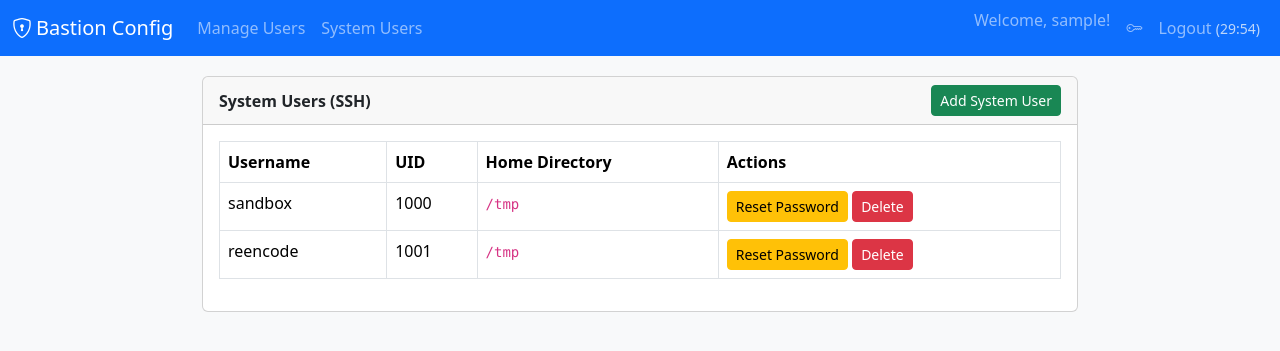
After one commit to djlactose/Bastion, a Flask app: page /system-users in a window 1280 px wide. The commit adds this page. Shown: the top 351 px of the page. Run offline with Flask 3, Linux system fonts and the light colour scheme; a user stored in the database is signed in; tables that the repository leaves empty hold one stand-in row (values such as "Sample post"); parts of the project's set-up code (start-up, migrations or seed data) failed here and were passed over; some libraries are stand-ins or nearby versions.

Commit message:
Major feature and security overhaul: system user management, hardening, and deployment improvements
- Add SSH system user management via web UI (create with 2FA QR code, delete, reset password)
- Add rate limiting on login (5 attempts/min) via flask-limiter
- Add password complexity enforcement (12+ chars, upper/lower/digit/special)
- Add audit logging to /var/log/bastion/audit.log (all admin actions)
- Move SQLite DB to persistent volume (/root/bastion/) with auto-migration
- Add JSON config alongside legacy .conf for structured access
- Add HTTPS/TLS support via nginx reverse proxy (conditional on cert presence)
- Add configurable Gunicorn workers via GUNICORN_WORKERS env var
- Improve Docker health check to verify both SSH and web UI
- Add web DB to backup/restore scripts
- Add ProxyFix middleware and secure cookie settings

Co-Authored-By: Claude Opus 4.6 <noreply@anthropic.com>

```diff
--- a/web/app.py
+++ b/web/app.py
@@ -3,9 +3,16 @@ from flask import Flask, request, render_template, redirect, url_for, flash, jso
 from flask_sqlalchemy import SQLAlchemy
 from flask_login import LoginManager, UserMixin, login_user, login_required, logout_user, current_user
 from flask_wtf.csrf import CSRFProtect
+from flask_limiter import Limiter
+from flask_limiter.util import get_remote_address
 from werkzeug.security import generate_password_hash, check_password_hash
+from werkzeug.middleware.proxy_fix import ProxyFix
 import os
 import re
+import json
+import subprocess
+import logging
+from logging.handlers import RotatingFileHandler
 
 app = Flask(__name__)
 
@@ -21,7 +28,15 @@ else:
         f.write(generated_key)
     app.config['SECRET_KEY'] = generated_key
 
-app.config['SQLALCHEMY_DATABASE_URI'] = 'sqlite:///users.db'
+# Database: use persistent volume, auto-migrate from old location
+new_db_path = '/root/bastion/users.db'
+old_db_path = os.path.join(app.instance_path, 'users.db')
+if os.path.exists(old_db_path) and not os.path.exists(new_db_path):
+    import shutil
+    os.makedirs(os.path.dirname(new_db_path), exist_ok=True)
+    shutil.copy2(old_db_path, new_db_path)
+
+app.config['SQLALCHEMY_DATABASE_URI'] = 'sqlite:////root/bastion/users.db'
 app.config['PERMANENT_SESSION_LIFETIME'] = 1800  # 30 minute session timeout
 db = SQLAlchemy(app)
 login_manager = LoginManager(app)
@@ -29,6 +44,43 @@ login_manager.login_view = 'login'
 
 # Fix #3: CSRF protection
 csrf = CSRFProtect(app)
+
+# ProxyFix for nginx reverse proxy (safe no-op without nginx)
+app.wsgi_app = ProxyFix(app.wsgi_app, x_for=1, x_proto=1, x_host=1, x_prefix=1)
+
+# Secure cookie settings
+app.config['SESSION_COOKIE_HTTPONLY'] = True
+app.config['SESSION_COOKIE_SAMESITE'] = 'Lax'
+
+# Rate limiting
+limiter = Limiter(
+    get_remote_address,
+    app=app,
+    default_limits=["200 per day", "50 per hour"],
+    storage_uri="memory://",
+)
+
+# Audit logging
+audit_log_dir = '/var/log/bastion'
+os.makedirs(audit_log_dir, exist_ok=True)
+audit_logger = logging.getLogger('bastion.audit')
+audit_logger.setLevel(logging.INFO)
+audit_handler = RotatingFileHandler(
+    os.path.join(audit_log_dir, 'audit.log'),
+    maxBytes=5 * 1024 * 1024,
+    backupCount=5
+)
+audit_handler.setFormatter(logging.Formatter(
+    '%(asctime)s | %(message)s',
+    datefmt='%Y-%m-%d %H:%M:%S'
+))
+audit_logger.addHandler(audit_handler)
+
+def audit_log(action, details=''):
+    """Log an admin action with the current user context."""
+    user = current_user.username if current_user.is_authenticated else 'anonymous'
+    ip = request.remote_addr or 'unknown'
+    audit_logger.info(f'user={user} ip={ip} action={action} {details}'.strip())
 
 # User model
 class User(UserMixin, db.Model):
@@ -41,8 +93,9 @@ class User(UserMixin, db.Model):
 def load_user(user_id):
     return User.query.get(int(user_id))
 
-# Configuration file path
+# Configuration file paths
 config_file = '/etc/bastion/servers.conf'
+config_file_json = '/etc/bastion/servers.json'
 
 # Fix #4: Input sanitization for shell-safe values
 def sanitize_shell_input(value):
@@ -60,6 +113,24 @@ def validate_ip_or_hostname(value):
 def validate_port(value):
     """Validate that value is a numeric port."""
     return value.isdigit() and 1 <= int(value) <= 65535
+
+def validate_password(password):
+    """Enforce password complexity requirements."""
+    if len(password) < 12:
+        return False, 'Password must be at least 12 characters long.'
+    if not re.search(r'[A-Z]', password):
+        return False, 'Password must contain at least one uppercase letter.'
+    if not re.search(r'[a-z]', password):
+        return False, 'Password must contain at least one lowercase letter.'
+    if not re.search(r'[0-9]', password):
+        return False, 'Password must contain at least one digit.'
+    if not re.search(r'[!@#$%^&*()\-_=+\[\]{};:,.<>?/\\|`~]', password):
+        return False, 'Password must contain at least one special character.'
+    return True, ''
+
+def validate_system_username(username):
+    """Validate Linux username format."""
+    return re.match(r'^[a-z_][a-z0-9_-]{0,31}$', username) is not None
 
 # Connection types for the web UI dropdowns
 CONNECTION_TYPES = [
@@ -90,6 +161,25 @@ def parse_config(file_path):
         'otherMachines': []
     }
 
+    # Try JSON first
+    if os.path.exists(config_file_json):
+        try:
+            with open(config_file_json, 'r') as f:
+                data = json.load(f)
+            config['bastion'] = data.get('bastion', [])
+            config['base_port'] = data.get('base_port', 22)
+            config['name'] = data.get('name', '')
+            for category in ('windowsMachines', 'linuxMachines', 'otherMachines'):
+                machines = data.get(category, [])
+                config[category] = [
+                    (f"{m['ip']}_{m['connection']}", m['name'])
+                    for m in machines
+                ]
+            return config
+        except (json.JSONDecodeError, KeyError):
+            pass
+
+    # Fall back to legacy bash format
     if os.path.exists(file_path):
         with open(file_path, 'r') as file:
             lines = file.readlines()
@@ -118,9 +208,65 @@ def parse_config(file_path):
 
     return config
 
+def write_json_config(bastion, base_port, name, windows_machines, linux_machines, other_machines):
+    """Write JSON config file alongside the legacy .conf."""
+    def parse_machine_entries(machine_strs):
+        machines = []
+        for entry in machine_strs:
+            # entries are like '"192.168.1.10_W" "PC One"'
+            parts = entry.strip('"').split('" "')
+            if len(parts) == 2:
+                ip_conn = parts[0]
+                mname = parts[1]
+                underscore_idx = ip_conn.rfind('_')
+                if underscore_idx > 0:
+                    machines.append({
+                        'ip': ip_conn[:underscore_idx],
+                        'connection': ip_conn[underscore_idx+1:],
+                        'name': mname
+                    })
+        return machines
+
+    config_data = {
+        'bastion': bastion,
+        'base_port': int(base_port),
+        'name': name,
+        'windowsMachines': parse_machine_entries(windows_machines),
+        'linuxMachines': parse_machine_entries(linux_machines),
+        'otherMachines': parse_machine_entries(other_machines)
+    }
+
+    with open(config_file_json, 'w') as f:
+        json.dump(config_data, f, indent=4)
+
+def migrate_conf_to_json():
+    """One-time migration from legacy .conf to .json format."""
+    if os.path.exists(config_file) and not os.path.exists(config_file_json):
+        config = parse_config(config_file)
+        config_data = {
+            'bastion': config['bastion'],
+            'base_port': int(config['base_port']) if isinstance(config['base_port'], str) else config['base_port'],
+            'name': config['name'],
+        }
+        for category in ('windowsMachines', 'linuxMachines', 'otherMachines'):
+            config_data[category] = []
+            for m in config[category]:
+                underscore_idx = m[0].rfind('_')
+                if underscore_idx > 0:
+                    config_data[category].append({
+                        'ip': m[0][:underscore_idx],
+                        'connection': m[0][underscore_idx+1:],
+                        'name': m[1]
+                    })
+        with open(config_file_json, 'w') as f:
+            json.dump(config_data, f, indent=4)
+
 # Fix #2: Initialize database once at startup instead of every request
 with app.app_context():
     db.create_all()
+
+# Auto-migrate legacy .conf to .json on startup
+migrate_conf_to_json()
 
 @app.route('/')
 @login_required
@@ -248,10 +394,15 @@ name="{name}"
     with open(config_file, 'w') as file:
         file.write(config_content)
 
+    # Also write JSON config for structured access
+    write_json_config(bastion, base_port, name, windows_machines, linux_machines, other_machines)
+
+    audit_log('CONFIG_UPDATED', f'bastion_hosts={len(bastion)} windows={len(windows_machines)} linux={len(linux_machines)} other={len(other_machines)}')
     flash('Configuration updated successfully!', 'success')
     return redirect(url_for('index'))
 
 @app.route('/login', methods=['GET', 'POST'])
+@limiter.limit("5 per minute", methods=["POST"])
 def login():
     if not User.query.first():
         return redirect(url_for('setup'))
@@ -264,14 +415,23 @@ def login():
         if user and check_password_hash(user.password, password):
             if user.is_admin:
                 login_user(user)
+                audit_log('LOGIN_SUCCESS', f'username={username}')
                 return redirect(url_for('index'))
             else:
+                audit_log('LOGIN_DENIED_NOT_ADMIN', f'username={username}')
                 flash('Access denied: Only administrators can sign in.', 'danger')
         else:
+            audit_log('LOGIN_FAILED', f'username={username}')
             flash('Login Unsuccessful. Please check username and password', 'danger')
     return render_template('login.html')
 
+@app.errorhandler(429)
+def ratelimit_handler(e):
+    flash('Too many attempts. Please wait before trying again.', 'danger')
+    return redirect(url_for('login'))
+
 @app.route('/setup', methods=['GET', 'POST'])
+@limiter.limit("5 per minute", methods=["POST"])
 def setup():
     if User.query.first():
         return redirect(url_for('login'))
@@ -283,6 +443,10 @@ def setup():
         if password != confirm_pw:
             flash('Passwords do not match.', 'danger')
             return render_template('setup.html')
+        valid, msg = validate_password(password)
+        if not valid:
+            flash(msg, 'danger')
+            return render_template('setup.html')
         # Fix #10: Check for duplicate username
         if User.query.filter_by(username=username).first():
             flash('Username already exists.', 'danger')
@@ -292,6 +456,7 @@ def setup():
         user = User(username=username, password=hashed_password, is_admin=is_admin)
         db.session.add(user)
         db.session.commit()
+        audit_log('USER_CREATED', f'target_user={username} is_admin=True initial_setup=True')
         flash(f'Admin account created for {username}!', 'success')
         return redirect(url_for('login'))
     return render_template('setup.html')
@@ -310,6 +475,10 @@ def register():
         if password != confirm_pw:
             flash('Passwords do not match.', 'danger')
             return render_template('register.html')
+        valid, msg = validate_password(password)
+        if not valid:
+            flash(msg, 'danger')
+            return render_template('register.html')
         # Fix #10: Check for duplicate username
         if User.query.filter_by(username=username).first():
             flash('Username already exists.', 'danger')
@@ -319,6 +488,7 @@ def register():
         user = User(username=username, password=hashed_password, is_admin=is_admin)
         db.session.add(user)
         db.session.commit()
+        audit_log('USER_CREATED', f'target_user={username} is_admin={is_admin}')
         flash(f'Account created for {username}!', 'success')
         return redirect(url_for('index'))
     return render_template('register.html')
@@ -326,6 +496,7 @@ def register():
 @app.route('/logout')
 @login_required
 def logout():
+    audit_log('LOGOUT')
     logout_user()
     return redirect(url_for('login'))
 
@@ -350,8 +521,13 @@ def change_password():
         if not new_pw:
             flash('New password cannot be empty.', 'danger')
             return render_template('change_password.html')
+        valid, msg = validate_password(new_pw)
+        if not valid:
+            flash(msg, 'danger')
+            return render_template('change_password.html')
         current_user.password = generate_password_hash(new_pw, method='pbkdf2:sha256')
         db.session.commit()
+        audit_log('PASSWORD_CHANGED')
         flash('Password changed successfully!', 'success')
         return redirect(url_for('index'))
     return render_template('change_password.html')
@@ -379,6 +555,10 @@ def add_user():
         if password != confirm_pw:
             flash('Passwords do not match.', 'danger')
             return render_template('add_user.html')
+        valid, msg = validate_password(password)
+        if not valid:
+            flash(msg, 'danger')
+            return render_template('add_user.html')
         # Fix #10: Check for duplicate username
         if User.query.filter_by(username=username).first():
             flash('Username already exists.', 'danger')
@@ -388,6 +568,7 @@ def add_user():
         user = User(username=username, password=hashed_password, is_admin=is_admin)
         db.session.add(user)
         db.session.commit()
+        audit_log('USER_CREATED', f'target_user={username} is_admin={is_admin}')
         flash(f'Account created for {username}!', 'success')
         return redirect(url_for('list_users'))
     return render_template('add_user.html')
@@ -407,18 +588,25 @@ def edit_user(id):
             flash('Username already exists.', 'danger')
             return render_template('edit_user.html', user=user)
         user.username = new_username
+        password_changed = False
         if request.form['password']:
             confirm_pw = request.form.get('confirm_password', '')
             if request.form['password'] != confirm_pw:
                 flash('Passwords do not match.', 'danger')
                 return render_template('edit_user.html', user=user)
+            valid, msg = validate_password(request.form['password'])
+            if not valid:
+                flash(msg, 'danger')
+                return render_template('edit_user.html', user=user)
             user.password = generate_password_hash(request.form['password'], method='pbkdf2:sha256')
+            password_changed = True
         new_is_admin = 'is_admin' in request.form
         if user.is_admin and not new_is_admin and User.query.filter_by(is_admin=True).count() <= 1:
             flash('Cannot remove admin from the last admin account.', 'danger')
             return render_template('edit_user.html', user=user)
         user.is_admin = new_is_admin
         db.session.commit()
+        audit_log('USER_EDITED', f'target_user={user.username} is_admin={user.is_admin} password_changed={password_changed}')
         flash(f'Account updated for {user.username}!', 'success')
         return redirect(url_for('list_users'))
     return render_template('edit_user.html', user=user)
@@ -437,10 +625,174 @@ def delete_user(id):
     if user.is_admin and User.query.filter_by(is_admin=True).count() <= 1:
         flash('Cannot delete the last admin account.', 'danger')
         return redirect(url_for('list_users'))
+    audit_log('USER_DELETED', f'target_user={user.username}')
     db.session.delete(user)
     db.session.commit()
     flash(f'Account deleted for {user.username}!', 'success')
     return redirect(url_for('list_users'))
 
+# --- System User Management (SSH Users) ---
+
+def get_system_users():
+    """Read /etc/passwd and return non-system users (UID >= 1000, exclude nobody)."""
+    users = []
+    try:
+        with open('/etc/passwd', 'r') as f:
+            for line in f:
+                parts = line.strip().split(':')
+                if len(parts) >= 6:
+                    uid = int(parts[2])
+                    if uid >= 1000 and parts[0] != 'nobody':
+                        users.append({'username': parts[0], 'uid': uid, 'home': parts[5]})
+    except FileNotFoundError:
+        pass
+    return users
+
+@app.route('/system-users')
+@login_required
+def list_system_users():
+    if not current_user.is_admin:
+        flash('Only administrators can manage system users.', 'danger')
+        return redirect(url_for('index'))
+    users = get_system_users()
+    return render_template('system_users.html', users=users)
+
+@app.route('/system-users/add', methods=['GET', 'POST'])
+@login_required
+def add_system_user():
+    if not current_user.is_admin:
+        flash('Only administrators can add system users.', 'danger')
+        return redirect(url_for('index'))
+
+    if request.method == 'POST':
+        username = request.form['username']
+        password = request.form['password']
+        confirm_pw = request.form.get('confirm_password', '')
+
+        if not validate_system_username(username):
+            flash('Invalid username. Use lowercase letters, digits, hyphens, and underscores only.', 'danger')
+            return render_template('add_system_user.html')
+        if password != confirm_pw:
+            flash('Passwords do not match.', 'danger')
+            return render_template('add_system_user.html')
+        valid, msg = validate_password(password)
+        if not valid:
+            flash(msg, 'danger')
+            return render_template('add_system_user.html')
+
+        # Check if user already exists
+        existing = get_system_users()
+        if any(u['username'] == username for u in existing):
+            flash(f'System user "{username}" already exists.', 'danger')
+            return render_template('add_system_user.html')
+
+        result = subprocess.run(
+            ['sudo', '/root/bin/adduser.sh', username, password],
+            capture_output=True, text=True, timeout=30
+        )
+
+        if result.returncode != 0:
+            flash(f'Failed to create system user: {result.stderr}', 'danger')
+            return render_template('add_system_user.html')
+
+        audit_log('SYSTEM_USER_CREATED', f'target_user={username}')
+        flash(f'System user "{username}" created successfully!', 'success')
+
+        # Check for QR code file
+        qr_file = f'/tmp/ga_qr_{username}.txt'
+        if os.path.exists(qr_file):
+            return redirect(url_for('system_user_qr', username=username))
+        return redirect(url_for('list_system_users'))
+
+    return render_template('add_system_user.html')
+
+@app.route('/system-users/qr/<username>')
+@login_required
+def system_user_qr(username):
+    if not current_user.is_admin:
+        flash('Only administrators can view this page.', 'danger')
+        return redirect(url_for('index'))
+
+    if not validate_system_username(username):
+        flash('Invalid username.', 'danger')
+        return redirect(url_for('list_system_users'))
+
+    qr_file = f'/tmp/ga_qr_{username}.txt'
+    qr_content = ''
+    if os.path.exists(qr_file):
+        with open(qr_file, 'r') as f:
+            qr_content = f.read()
+        os.remove(qr_file)
+
+    return render_template('system_user_qr.html', username=username, qr_content=qr_content)
+
+@app.route('/system-users/delete/<username>', methods=['POST'])
+@login_required
+def delete_system_user(username):
+    if not current_user.is_admin:
+        flash('Only administrators can delete system users.', 'danger')
+        return redirect(url_for('index'))
+
+    if not validate_system_username(username):
+        flash('Invalid username.', 'danger')
+        return redirect(url_for('list_system_users'))
+
+    result = subprocess.run(
+        ['sudo', '/root/bin/deluser.sh', username],
+        capture_output=True, text=True, timeout=30
+    )
+
+    if result.returncode != 0:
+        flash(f'Failed to delete system user: {result.stderr}', 'danger')
+    else:
+        audit_log('SYSTEM_USER_DELETED', f'target_user={username}')
+        flash(f'System user "{username}" deleted successfully!', 'success')
+
+    return redirect(url_for('list_system_users'))
+
+@app.route('/system-users/reset-password/<username>', methods=['GET', 'POST'])
+@login_required
+def reset_system_password(username):
+    if not current_user.is_admin:
+        flash('Only administrators can reset passwords.', 'danger')
+        return redirect(url_for('index'))
+
+    if not validate_system_username(username):
+        flash('Invalid username.', 'danger')
+        return redirect(url_for('list_system_users'))
+
+    # Verify user exists
+    existing = get_system_users()
+    if not any(u['username'] == username for u in existing):
+        flash(f'System user "{username}" not found.', 'danger')
+        return redirect(url_for('list_system_users'))
+
+    if request.method == 'POST':
+        password = request.form['password']
+        confirm_pw = request.form.get('confirm_password', '')
+
+        if password != confirm_pw:
+            flash('Passwords do not match.', 'danger')
+            return render_template('reset_system_password.html', username=username)
+        valid, msg = validate_password(password)
+        if not valid:
+            flash(msg, 'danger')
+            return render_template('reset_system_password.html', username=username)
+
+        result = subprocess.run(
+            ['sudo', '/root/bin/resetpw.sh', username],
+            input=password, capture_output=True, text=True, timeout=30
+        )
+
+        if result.returncode != 0:
+            flash(f'Failed to reset password: {result.stderr}', 'danger')
+            return render_template('reset_system_password.html', username=username)
+
+        audit_log('SYSTEM_USER_PASSWORD_RESET', f'target_user={username}')
+        flash(f'Password reset for "{username}" successfully!', 'success')
+        return redirect(url_for('list_system_users'))
+
+    return render_template('reset_system_password.html', username=username)
+
 if __name__ == '__main__':
     app.run(debug=True)
--- a/web/templates/base.html
+++ b/web/templates/base.html
@@ -42,6 +42,9 @@
                     {% if current_user.is_authenticated and current_user.is_admin %}
                         <li class="nav-item">
                             <a class="nav-link" href="{{ url_for('list_users') }}">Manage Users</a>
+                        </li>
+                        <li class="nav-item">
+                            <a class="nav-link" href="{{ url_for('list_system_users') }}">System Users</a>
                         </li>
                     {% endif %}
                 </ul>
--- /dev/null
+++ b/web/templates/system_users.html
@@ -0,0 +1,44 @@
+{% extends "base.html" %}
+
+{% block title %}System Users{% endblock %}
+
+{% block content %}
+<div class="card">
+    <div class="card-header d-flex justify-content-between align-items-center">
+        System Users (SSH)
+        <a href="{{ url_for('add_system_user') }}" class="btn btn-sm btn-success">Add System User</a>
+    </div>
+    <div class="card-body">
+        {% if users %}
+        <table class="table table-bordered">
+            <thead>
+                <tr>
+                    <th>Username</th>
+                    <th>UID</th>
+                    <th>Home Directory</th>
+                    <th>Actions</th>
+                </tr>
+            </thead>
+            <tbody>
+                {% for user in users %}
+                <tr>
+                    <td>{{ user.username }}</td>
+                    <td>{{ user.uid }}</td>
+                    <td><code>{{ user.home }}</code></td>
+                    <td>
+                        <a href="{{ url_for('reset_system_password', username=user.username) }}" class="btn btn-sm btn-warning">Reset Password</a>
+                        <form action="{{ url_for('delete_system_user', username=user.username) }}" method="POST" style="display:inline;" onsubmit="return confirm('Delete system user \'{{ user.username }}\'? This will remove their home directory and cannot be undone.');">
+                            <input type="hidden" name="csrf_token" value="{{ csrf_token() }}"/>
+                            <button type="submit" class="btn btn-sm btn-danger">Delete</button>
+                        </form>
+                    </td>
+                </tr>
+                {% endfor %}
+            </tbody>
+        </table>
+        {% else %}
+        <p class="text-muted mb-0">No system users found. Click "Add System User" to create one.</p>
+        {% endif %}
+    </div>
+</div>
+{% endblock %}
```
Also changed, not shown: web/templates/add_system_user.html (added, +35 -0 lines), web/templates/reset_system_password.html (added, +30 -0 lines), web/templates/system_user_qr.html (added, +46 -0 lines), 10 other files.
